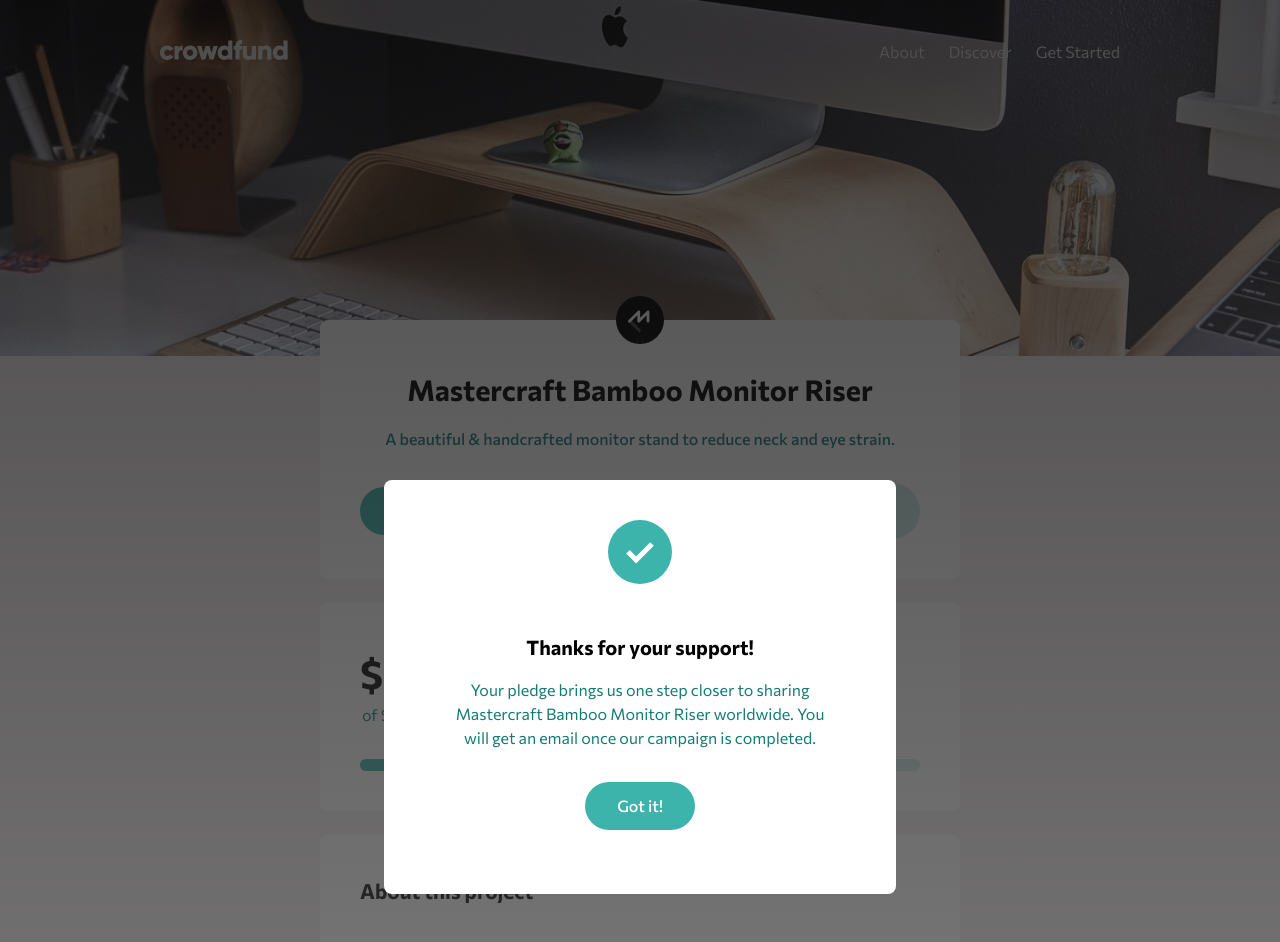
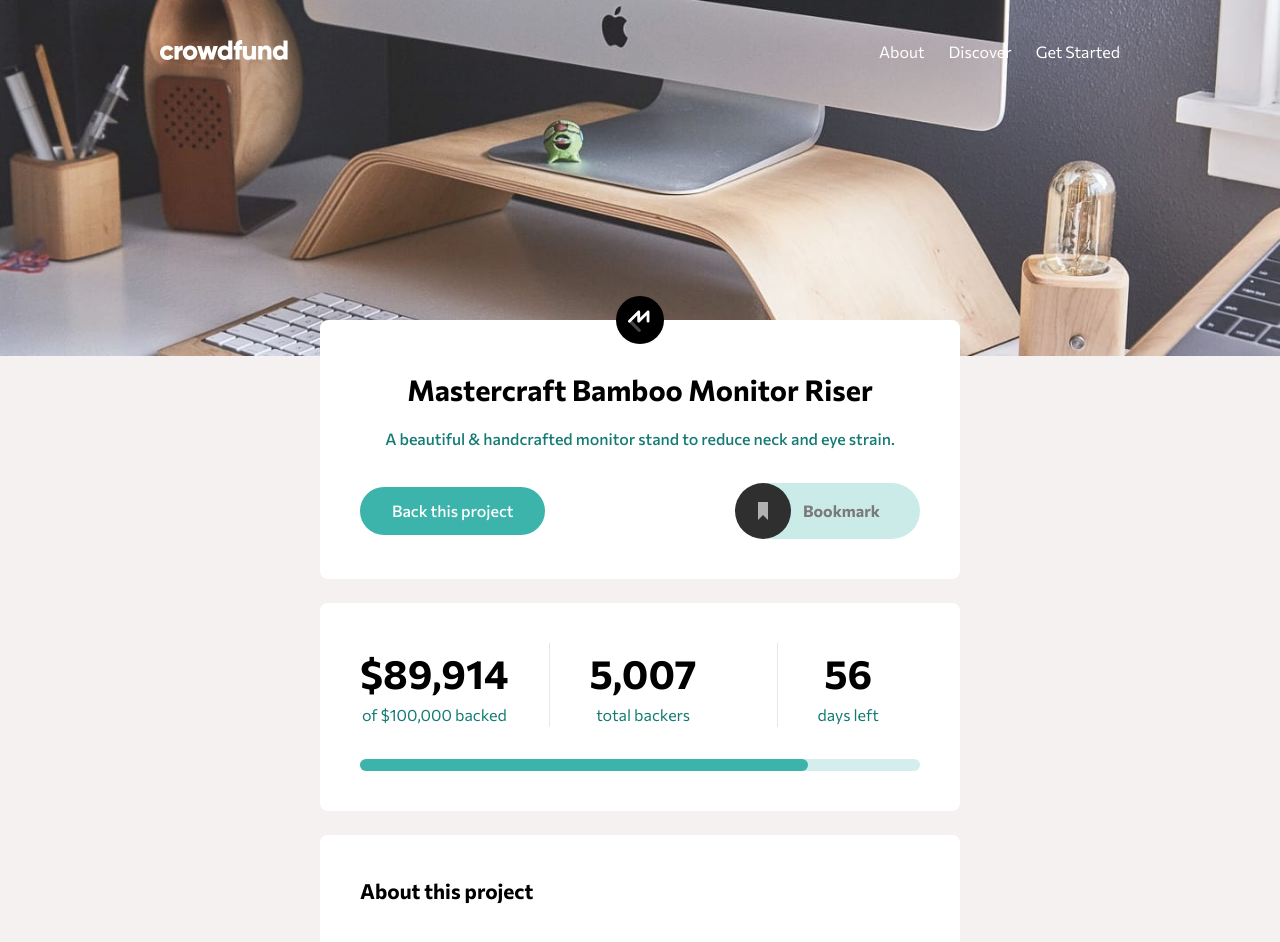
Before and after one commit to Siraphob1/Crowdfunding-product-page-main, a React (Vite) app in the folder CrowndFunding/: page / in a window 1280 px wide. Shown: the top 942 px of the page. Built offline with nearby package versions, Linux system fonts and the light colour scheme.

Commit message:
Ch9 use context & Func

```diff
--- a/CrowndFunding/src/component/CompleteComponent.jsx
+++ b/CrowndFunding/src/component/CompleteComponent.jsx
@@ -1,12 +1,25 @@
+import { useContext } from "react";
+import DataContext from "../Data/DataContext";
 import icheck from "../images/icon-check.svg";
 
 
 const CompleteComponent = () => {
+
+  const [btnBackthisproject,setbtnBackthisproject,person,pagethankyou,setPagethankyou] = useContext(DataContext)
+
+  const ShowPagethankyou=()=>{
+    const currentclick = !pagethankyou
+    setPagethankyou(currentclick)
+  }
+
+
+
   return (
-    <section>
+    <section className={pagethankyou  ?""
+                                      :"hidden"}>
         <div className="bg-mordal-dark z-50 "></div>
         <div className=" absolute z-[51]  top-[9rem] left-1/2 -translate-x-1/2 w-11/12   bg-white rounded-lg text-center px-4 pt-8 py-12
-                        xl:top-[30rem] xl:w-2/5 xl:px-16 xl:pt-10 xl:pb-16">
+                        xl:top-[30rem] xl:w-[37%] xl:px-10 xl:pt-10 xl:pb-12">
             <img src={icheck} alt="icheck" className="mx-auto" />
             <h1 className="my-4 text-[1.25rem] font-bold
                             xl:mt-12">Thanks for your support!</h1>
@@ -14,7 +27,7 @@
                             xl:mt-4"> Your pledge brings us one step closer to sharing Mastercraft Bamboo Monitor Riser worldwide. You will get
                 an email once our campaign is completed.
             </p>
-            <button className="btn-click mx-auto">Got it!</button>
+            <button className="btn-click mx-auto" onClick={ShowPagethankyou}>Got it!</button>
         </div>
     </section>
   )
```
